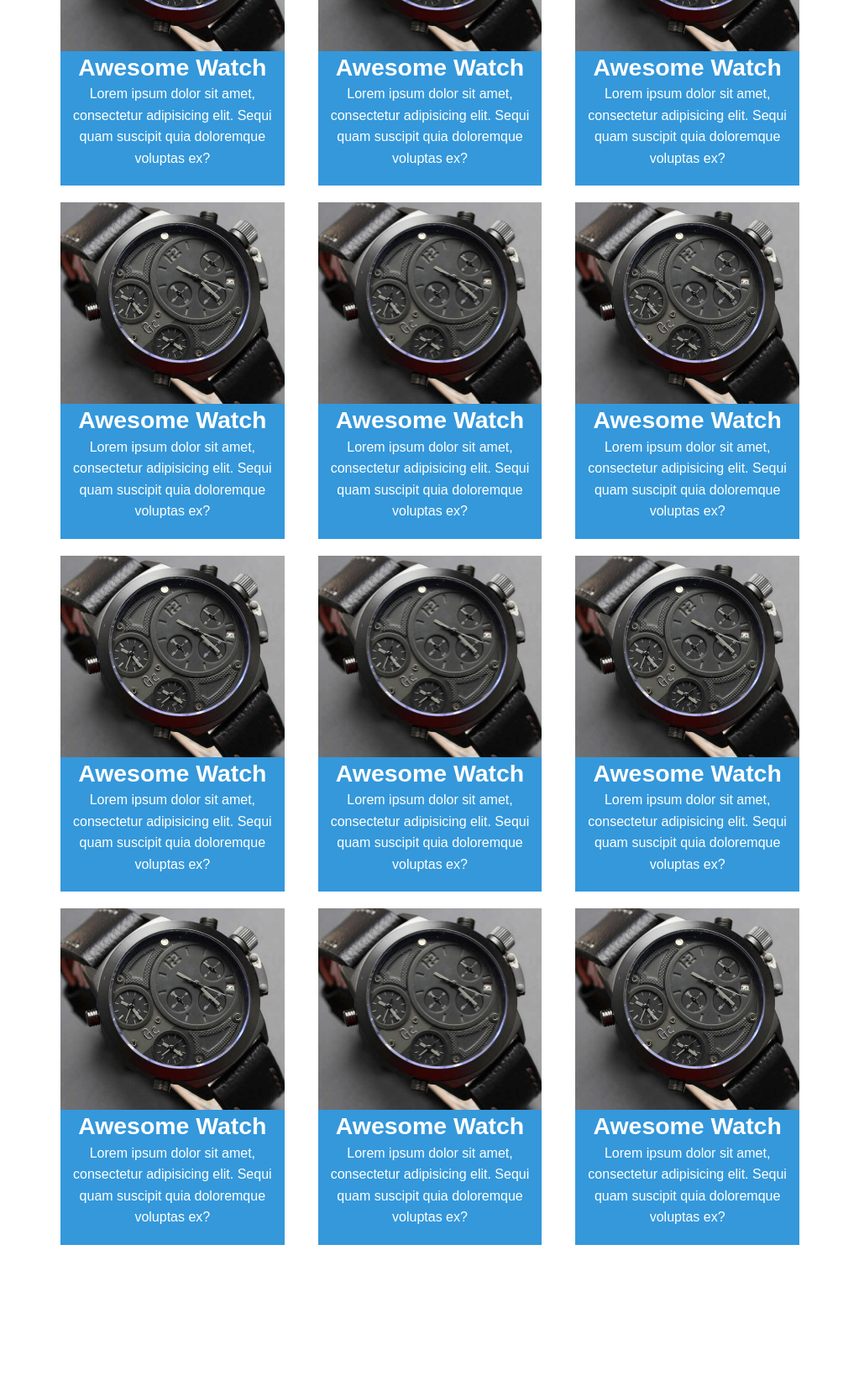
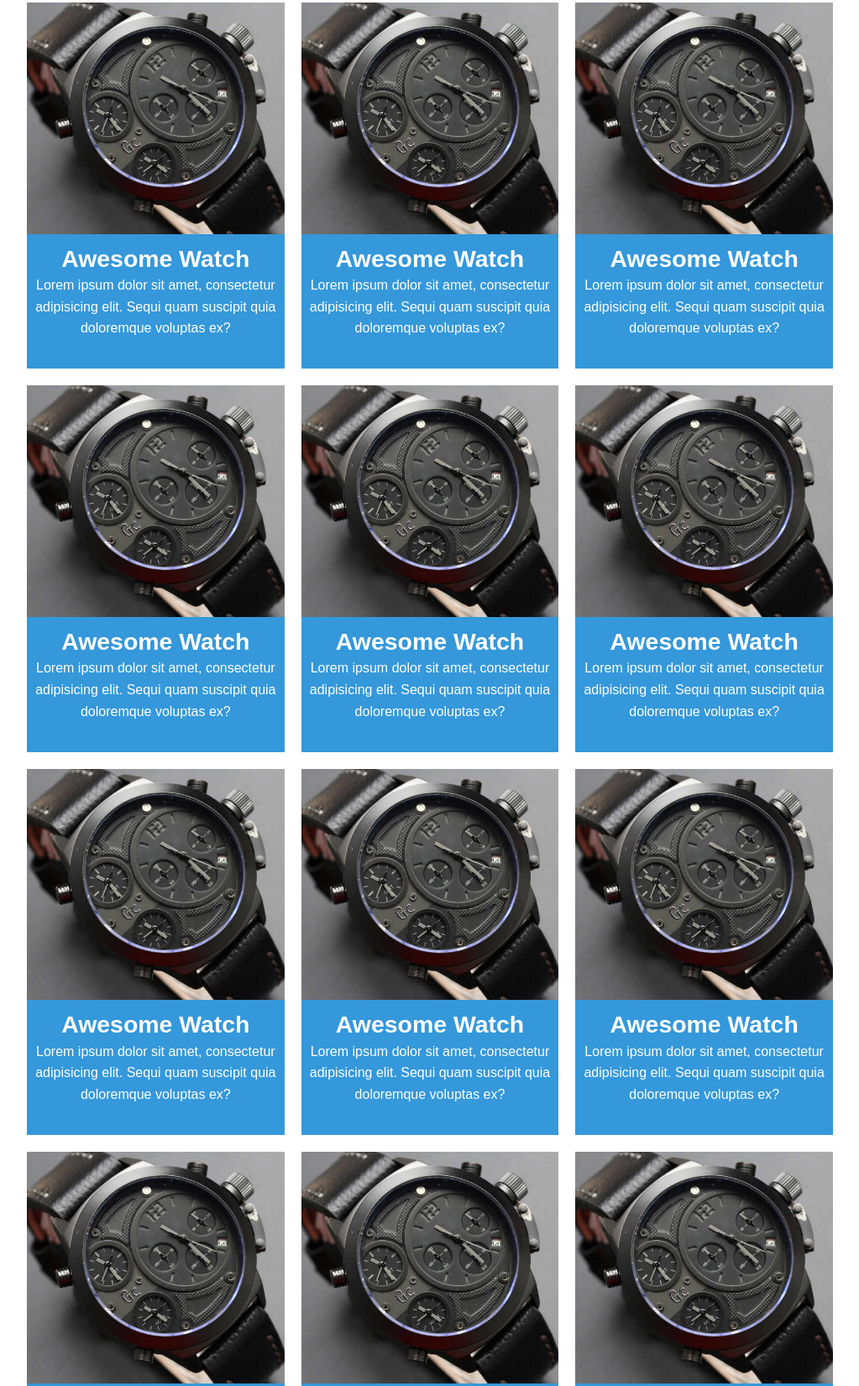
Before and after one commit to sebastianusbara/suit-intern, a website: page day3/home.html in a window 1280 px wide. Shown: the part 293-1944 px from the top of the page at 84% size, without its empty margins (128-1151 px from the left). Before the commit the page ends 1836 px from the top, so only its background shows below. Drawn offline with nearby package versions, Linux system fonts and the light colour scheme.

Commit message:
Fix margin  and padding

```diff
--- a/day3/dev/sass/main.scss
+++ b/day3/dev/sass/main.scss
@@ -48,10 +48,9 @@ a {
 }
 
 .container {
-    width: 100%;
+    width: 90%;
     max-width: 960px;
     margin: 0 auto;
-    margin-bottom: 50px;
 }
 
 .main-title {
@@ -62,16 +61,14 @@ a {
 }
 
 .brgrid {
-    width: 100%;
-    text-align: center;
-    margin: 0 auto;
     margin-left: -20px;
 }
 
 .brgrid-c {
     float: left;
     width: 100%;
-    padding: 10px 20px;
+    padding-left: 20px;
+    padding-bottom: 20px;
     position: relative;
 
         @media #{$small} {
@@ -86,10 +83,6 @@ a {
             width: 33.33333%;
         }
 }
-
-.no-list {
-    list-style: none;
-}
 // 3 Header
 // ------------------------------------------------------------------------ //
 
--- a/day3/dev/sass/modules/_box-list.scss
+++ b/day3/dev/sass/modules/_box-list.scss
@@ -3,7 +3,6 @@
 	width: 100%;
 	height: auto;
 	color: white;
-	padding-bottom: 20px;
 	margin: 0 auto;
 }
 
@@ -16,7 +15,7 @@
 }
 
 .box-desc {
-	margin: 0 10px;
+	padding: 10px;
 }
 
 .box-arrow:after {
--- a/day3/home.html
+++ b/day3/home.html
@@ -21,144 +21,160 @@
     <!--[if lt IE 8]>
         <p class="browsehappy">You are using an <strong>outdated</strong> browser. Please <a href="http://browsehappy.com/">upgrade your browser</a> to improve your experience.</p>
     <![endif]-->
+<header>
+    <h1 class="main-title">Product List Training</h1>
+</header>
 
-    <h1 class="main-title">Product List Training</h1>
-    <main class="container">
-        <ul class="brgrid cf text-center">
-            <li class="brgrid-c no-list box-arrow">
+<main>
+    <div class="container">
+        <article>
+            <h2 class="text-center">About Awesome Watch</h2>
+            <p>
+            Lorem ipsum dolor sit amet, consectetur adipisicing elit, sed do eiusmod
+            tempor incididunt ut labore et dolore magna aliqua. Ut enim ad minim veniam,
+            quis nostrud exercitation ullamco laboris nisi ut aliquip ex ea commodo
+            consequat. Duis aute irure dolor in reprehenderit in voluptate velit esse
+            cillum dolore eu fugiat nulla pariatur. Excepteur sint occaecat cupidatat non
+            proident, sunt in culpa qui officia deserunt mollit anim id est laborum.
+            </p>
+        </article>
+        <ul class="brgrid cf text-center list-nostyle">
+            <li class="brgrid-c box-arrow">
                 <figure class="box-list">
                     <img src="assets/img/watch.jpg">
-                    <figcaption>
+                    <figcaption class="box-desc">
                         <h2 class="box-title">Awesome Watch</h2>
-                        <p class="box-desc">
+                        <p>
                             Lorem ipsum dolor sit amet, consectetur adipisicing elit. Sequi quam suscipit quia doloremque voluptas ex?
                         </p>
                     </figcaption>
                 </figure>
             </li>
-            <li class="brgrid-c no-list box-arrow">
+            <li class="brgrid-c box-arrow">
                 <figure class="box-list">
                     <img src="assets/img/watch.jpg">
-                    <figcaption>
+                    <figcaption class="box-desc">
                         <h2 class="box-title">Awesome Watch</h2>
-                        <p class="box-desc">
+                        <p>
                             Lorem ipsum dolor sit amet, consectetur adipisicing elit. Sequi quam suscipit quia doloremque voluptas ex?
                         </p>
                     </figcaption>
                 </figure>
             </li>
-            <li class="brgrid-c no-list box-arrow">
+            <li class="brgrid-c box-arrow">
                 <figure class="box-list">
                     <img src="assets/img/watch.jpg">
-                    <figcaption>
+                    <figcaption class="box-desc">
                         <h2 class="box-title">Awesome Watch</h2>
-                        <p class="box-desc">
+                        <p>
                             Lorem ipsum dolor sit amet, consectetur adipisicing elit. Sequi quam suscipit quia doloremque voluptas ex?
                         </p>
                     </figcaption>
                 </figure>
             </li>
-            <li class="brgrid-c no-list box-arrow">
+            <li class="brgrid-c box-arrow">
                 <figure class="box-list">
                     <img src="assets/img/watch.jpg">
-                    <figcaption>
+                    <figcaption class="box-desc">
                         <h2 class="box-title">Awesome Watch</h2>
-                        <p class="box-desc">
+                        <p>
                             Lorem ipsum dolor sit amet, consectetur adipisicing elit. Sequi quam suscipit quia doloremque voluptas ex?
                         </p>
                     </figcaption>
                 </figure>
             </li>
-            <li class="brgrid-c no-list box-arrow">
+            <li class="brgrid-c box-arrow">
                 <figure class="box-list">
                     <img src="assets/img/watch.jpg">
-                    <figcaption>
+                    <figcaption class="box-desc">
                         <h2 class="box-title">Awesome Watch</h2>
-                        <p class="box-desc">
+                        <p>
                             Lorem ipsum dolor sit amet, consectetur adipisicing elit. Sequi quam suscipit quia doloremque voluptas ex?
                         </p>
                     </figcaption>
                 </figure>
             </li>
-            <li class="brgrid-c no-list box-arrow">
+            <li class="brgrid-c box-arrow">
                 <figure class="box-list">
                     <img src="assets/img/watch.jpg">
-                    <figcaption>
+                    <figcaption class="box-desc">
                         <h2 class="box-title">Awesome Watch</h2>
-                        <p class="box-desc">
+                        <p>
                             Lorem ipsum dolor sit amet, consectetur adipisicing elit. Sequi quam suscipit quia doloremque voluptas ex?
                         </p>
                     </figcaption>
                 </figure>
             </li>
-            <li class="brgrid-c no-list box-arrow">
+            <li class="brgrid-c box-arrow">
                 <figure class="box-list">
                     <img src="assets/img/watch.jpg">
-                    <figcaption>
+                    <figcaption class="box-desc">
                         <h2 class="box-title">Awesome Watch</h2>
-                        <p class="box-desc">
+                        <p>
                             Lorem ipsum dolor sit amet, consectetur adipisicing elit. Sequi quam suscipit quia doloremque voluptas ex?
                         </p>
                     </figcaption>
                 </figure>
             </li>
-            <li class="brgrid-c no-list box-arrow">
+            <li class="brgrid-c box-arrow">
                 <figure class="box-list">
                     <img src="assets/img/watch.jpg">
-                    <figcaption>
+                    <figcaption class="box-desc">
                         <h2 class="box-title">Awesome Watch</h2>
-                        <p class="box-desc">
+                        <p>
                             Lorem ipsum dolor sit amet, consectetur adipisicing elit. Sequi quam suscipit quia doloremque voluptas ex?
                         </p>
                     </figcaption>
                 </figure>
             </li>
-            <li class="brgrid-c no-list box-arrow">
+            <li class="brgrid-c box-arrow">
                 <figure class="box-list">
                     <img src="assets/img/watch.jpg">
-                    <figcaption>
+                    <figcaption class="box-desc">
                         <h2 class="box-title">Awesome Watch</h2>
-                        <p class="box-desc">
+                        <p>
                             Lorem ipsum dolor sit amet, consectetur adipisicing elit. Sequi quam suscipit quia doloremque voluptas ex?
                         </p>
                     </figcaption>
                 </figure>
             </li>
-            <li class="brgrid-c no-list box-arrow">
+            <li class="brgrid-c box-arrow">
                 <figure class="box-list">
                     <img src="assets/img/watch.jpg">
-                    <figcaption>
+                    <figcaption class="box-desc">
                         <h2 class="box-title">Awesome Watch</h2>
-                        <p class="box-desc">
+                        <p>
                             Lorem ipsum dolor sit amet, consectetur adipisicing elit. Sequi quam suscipit quia doloremque voluptas ex?
                         </p>
                     </figcaption>
                 </figure>
             </li>
-            <li class="brgrid-c no-list box-arrow">
+            <li class="brgrid-c box-arrow">
                 <figure class="box-list">
                     <img src="assets/img/watch.jpg">
-                    <figcaption>
+                    <figcaption class="box-desc">
                         <h2 class="box-title">Awesome Watch</h2>
-                        <p class="box-desc">
+                        <p>
                             Lorem ipsum dolor sit amet, consectetur adipisicing elit. Sequi quam suscipit quia doloremque voluptas ex?
                         </p>
                     </figcaption>
                 </figure>
             </li>
-            <li class="brgrid-c no-list box-arrow">
+            <li class="brgrid-c box-arrow">
                 <figure class="box-list">
                     <img src="assets/img/watch.jpg">
-                    <figcaption>
+                    <figcaption class="box-desc">
                         <h2 class="box-title">Awesome Watch</h2>
-                        <p class="box-desc">
+                        <p>
                             Lorem ipsum dolor sit amet, consectetur adipisicing elit. Sequi quam suscipit quia doloremque voluptas ex?
                         </p>
                     </figcaption>
                 </figure>
             </li>
         </ul>
-    </main>
+    <div>
+</main>
+
     <script>window.myPrefix = '';</script>
     <script src="assets/js/main.min.js"></script>
 </body>
```
Also changed, not shown: day3/assets/css/main.css.
